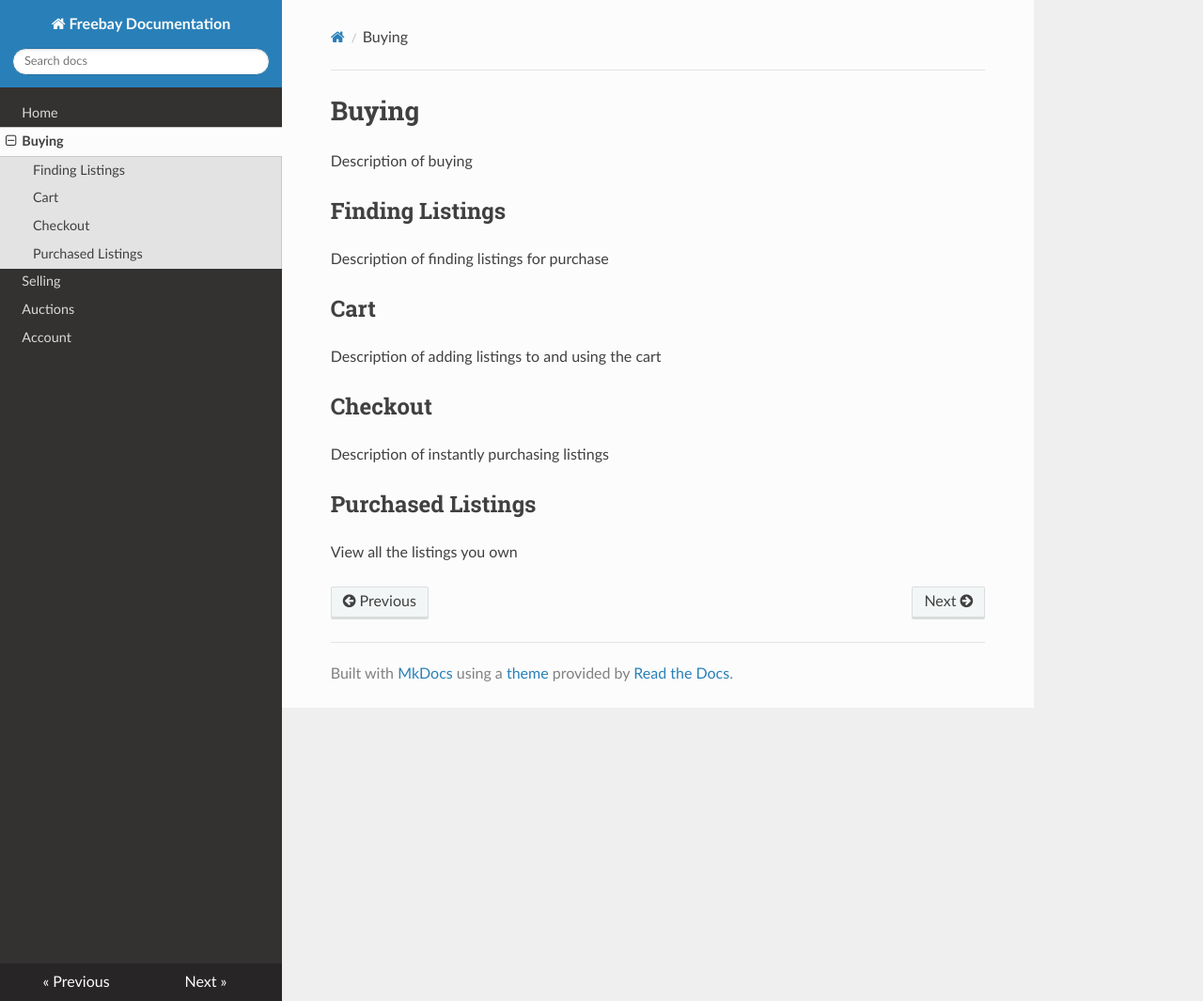
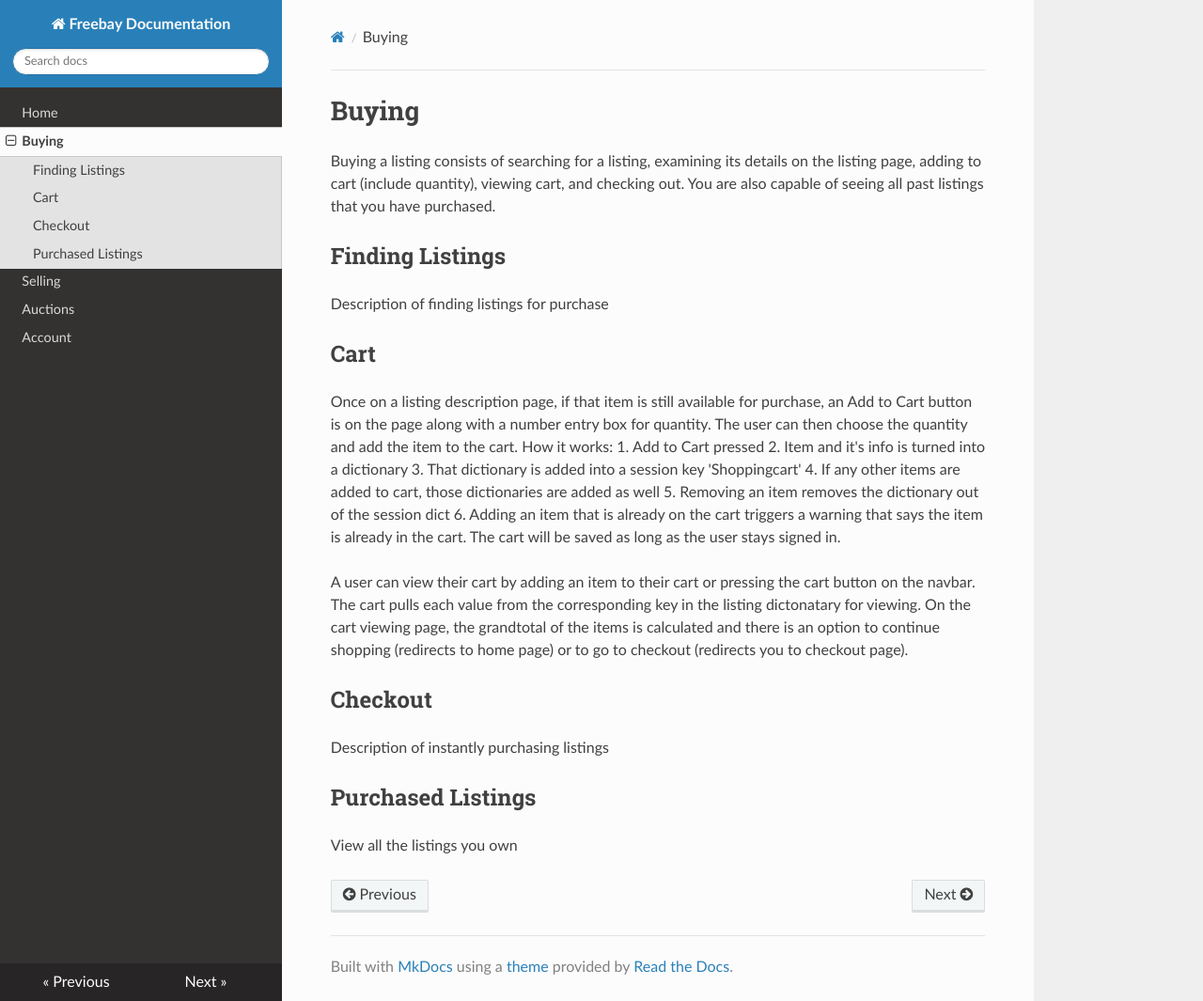
Before and after one commit to emmasandstorm/ebay_clone, an MkDocs documentation site: the page built from docs/buying.md, in a window 1280 px wide and 1065 px high. Shown: the whole window at 94% size. Built offline with MkDocs 1.6.1, drawn with Linux system fonts in a browser that asks for light colours; nearby versions of some CDN libraries.

```diff
--- a/docs/buying.md
+++ b/docs/buying.md
@@ -1,6 +1,6 @@
 # Buying
 
-Description of buying
+Buying a listing consists of searching for a listing, examining its details on the listing page, adding to cart (include quantity), viewing cart, and checking out. You are also capable of seeing all past listings that you have purchased.
 
 ## Finding Listings
 
@@ -8,7 +8,17 @@ Description of finding listings for purchase
 
 ## Cart
 
-Description of adding listings to and using the cart
+Once on a listing description page, if that item is still available for purchase, an Add to Cart button is on the page along with a number entry box for quantity. The user can then choose the quantity and add the item to the cart.
+    How it works:
+    1. Add to Cart pressed
+    2. Item and it's info is turned into a dictionary
+    3. That dictionary is added into a session key 'Shoppingcart'
+    4. If any other items are added to cart, those dictionaries are added as well
+    5. Removing an item removes the dictionary out of the session dict
+    6. Adding an item that is already on the cart triggers a warning that says the item is already in the cart.
+The cart will be saved as long as the user stays signed in.
+
+A user can view their cart by adding an item to their cart or pressing the cart button on the navbar. The cart pulls each value from the corresponding key in the listing dictonatary for viewing. On the cart viewing page, the grandtotal of the items is calculated and there is an option to continue shopping (redirects to home page) or to go to checkout (redirects you to checkout page).
 
 ## Checkout
 
```
Also changed, not shown: docs/manage_account.md (+14 -3 lines), docs/selling.md (+5 -3 lines), 4 other files.
